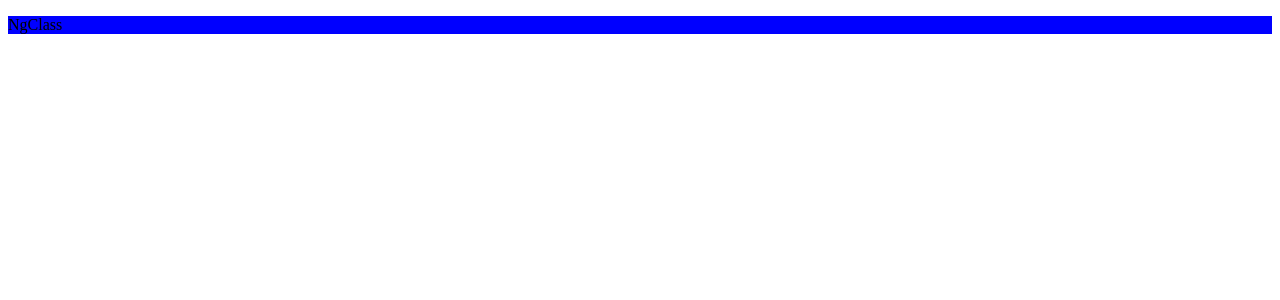
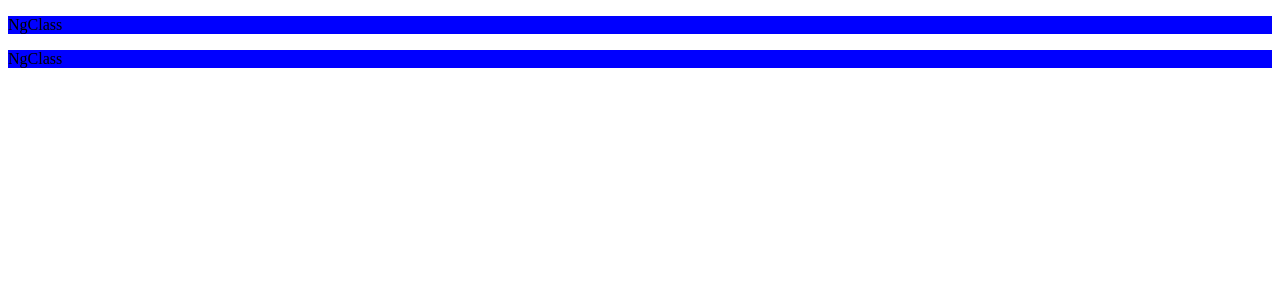
Before and after one commit to Rogerio75/cursoAngular, an Angular app: page / in a window 1280 px wide. Shown: the top 300 px of the page. Built offline with nearby package versions, Linux system fonts and the light colour scheme.

Commit message:
Update diretivas-atributos.component.html

```diff
--- a/src/app/diretivas-atributos/diretivas-atributos.component.html
+++ b/src/app/diretivas-atributos/diretivas-atributos.component.html
@@ -1 +1,2 @@
 <p [ngClass]="{'active':valor, 'disabled':!valor }" >NgClass</p>
+<p [ngClass]="{'active':valor, 'disabled':!valor }" >NgClass</p>
```
